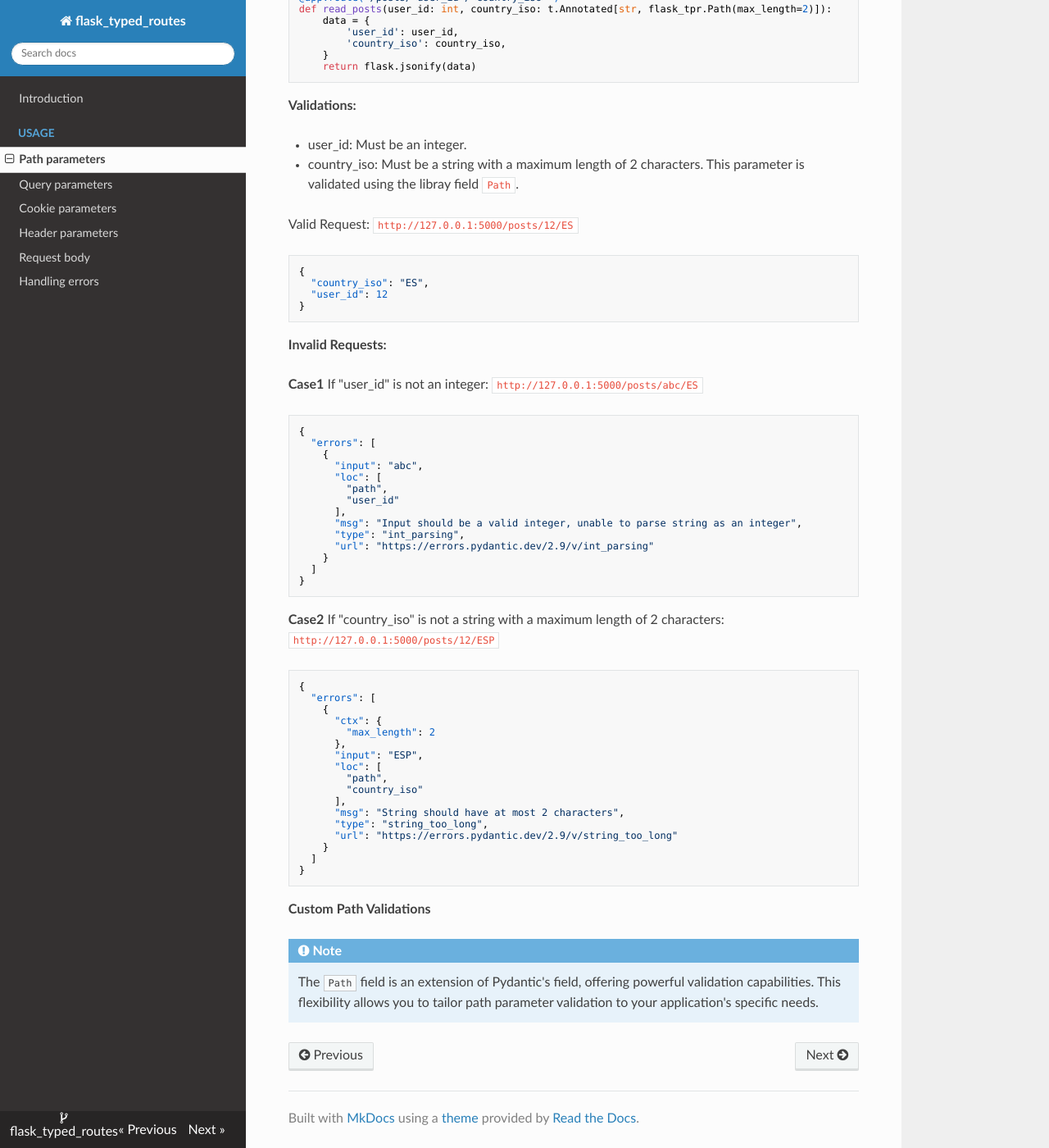
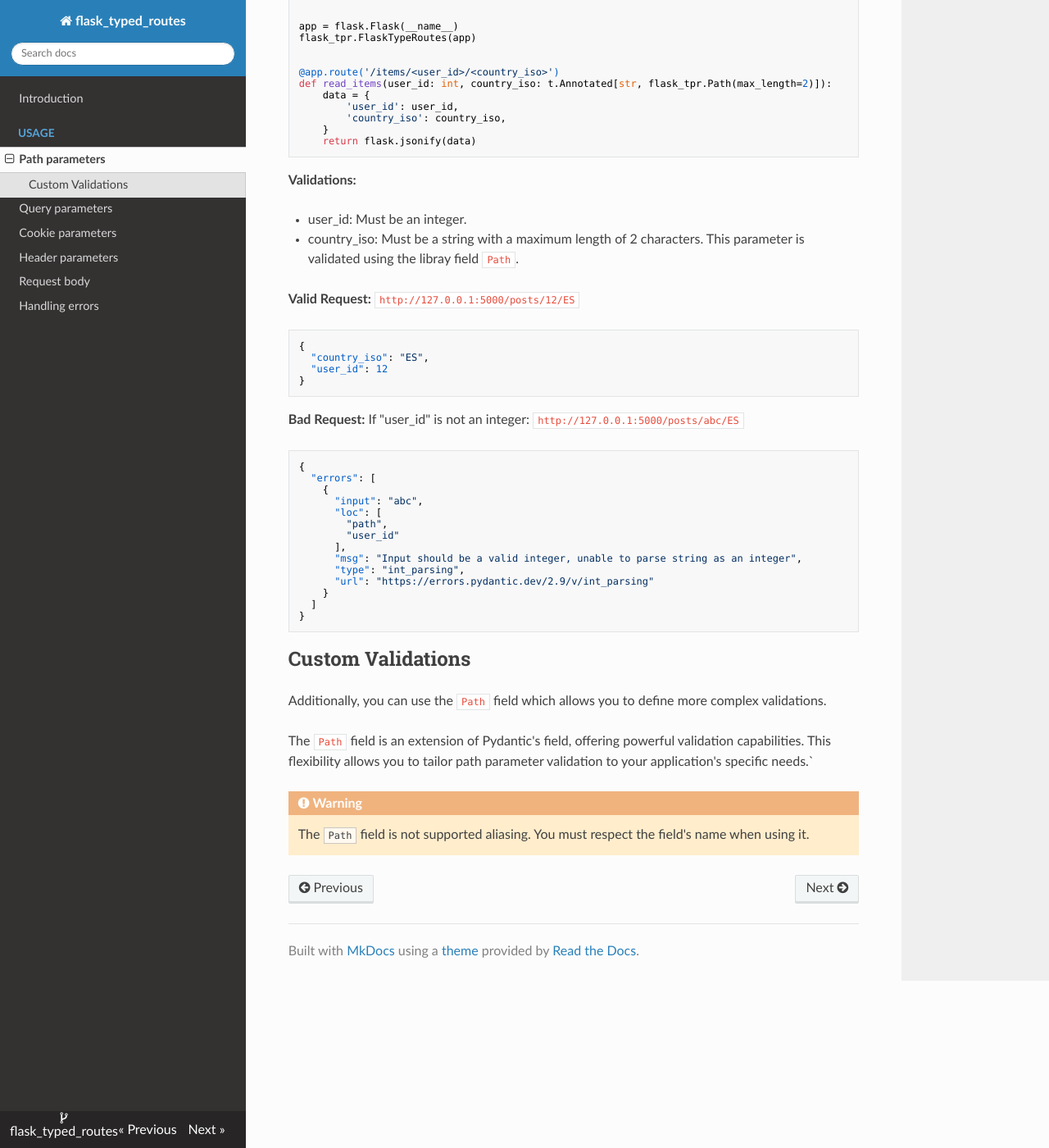
Before and after one commit to rmoralespp/flask_typed_routes, an MkDocs documentation site: the page built from docs/path.md, in a window 1280 px wide and 1400 px high, scrolled down 381 px. Shown: the whole window at 82% size. Built offline with MkDocs 1.6.1, drawn with Linux system fonts in a browser that asks for light colours; nearby versions of some CDN libraries; some of the changed text lies outside the part shown.

````diff
--- a/docs/body.md
+++ b/docs/body.md
@@ -12,10 +12,10 @@ Basic Usage of request Body Validation:
 ```python
 import typing as t
 
+import pydantic
 import flask
-import pydantic
+import flask_typed_routes as flask_tpr
 
-import flask_typed_routes as flask_tpr
 
 app = flask.Flask(__name__)
 flask_tpr.FlaskTypeRoutes(app)
@@ -55,9 +55,7 @@ def update_item(
 - `update_item`: Route that accepts a URL parameter `item_id` that must be an integer. The route also accepts two
   optional JSON body parameters: `title` and `author`. The parameters are validated using the library field `JsonBody`.
 
-**Create a new Item**
-
-Invalid request Body: `POST http://127.0.0.1:5000/items/`
+**Create a new Item:** Invalid request Body `POST http://127.0.0.1:5000/items/`
 
 ```json
 {
@@ -65,7 +63,7 @@ Invalid request Body: `POST http://127.0.0.1:5000/items/`
 }
 ```
 
-Http Response:
+*Http Response:*
 
 ```json
 {
@@ -86,9 +84,7 @@ Http Response:
 }
 ```
 
-**Update an Item**
-
-Invalid request Body: `PUT http://127.0.0.1:5000/items/123`
+**Update an Item:** Invalid request Body `PUT http://127.0.0.1:5000/items/123`
 
 ```json
 {
@@ -96,7 +92,7 @@ Invalid request Body: `PUT http://127.0.0.1:5000/items/123`
 }
 ```
 
-Http Response:
+*Http Response:*
 
 ```json
 {
@@ -115,15 +111,20 @@ Http Response:
 }
 ```
 
-### Using multiple Pydantic Models, `JsonBody` Field with `embed`
+### Multiple Pydantic Models
+
+!!! tip
+    You can use multiple Pydantic models in a single route and validate specific fields in the request body using the
+    `JsonBody` field with the `embed` parameter.
+
 
 ```python
 import typing as t
 
+import pydantic
 import flask
-import pydantic
+import flask_typed_routes as flask_tpr
 
-import flask_typed_routes as flask_tpr
 
 app = flask.Flask(__name__)
 flask_tpr.FlaskTypeRoutes(app)
@@ -154,9 +155,7 @@ def create_item_by_user(
     return flask.jsonify(data)
 ```
 
-**Request Body**
-
-`POST http://127.0.0.1:5000/users/123/items/`
+**Request Body** `POST http://127.0.0.1:5000/users/123/items/`
 
 ```json
 {
@@ -171,7 +170,7 @@ def create_item_by_user(
 }
 ```
 
-**Http Response**
+*Http Response*
 
 ```json
 {
--- a/docs/cookie.md
+++ b/docs/cookie.md
@@ -6,17 +6,20 @@ You can define cookie parameters in the same way as query parameters, with suppo
 import typing as t
 
 import flask
+import flask_typed_routes as flask_tpr
 
-import flask_typed_routes as flask_tpr
 
 app = flask.Flask(__name__)
 flask_tpr.FlaskTypeRoutes(app)
 
 
-@app.route('/posts/')
-def get_posts(session_id: t.Annotated[str, flask_tpr.Cookie(alias="session-id")] = None):
+@app.route('/items/')
+def get_items(session_id: t.Annotated[str, flask_tpr.Cookie(alias="session-id")] = None):
     data = {
         'session_id': session_id,
     }
     return flask.jsonify(data)
 ```
+
+!!! note
+    The alias is used to demonstrate how the library can support Pydantic's Field class.
--- a/docs/header.md
+++ b/docs/header.md
@@ -2,4 +2,24 @@
 
 You can define header parameters in the same way as query/cookie parameters, with support for multiple values.
 
-Documentation Under Development !!!
+```python
+import typing as t
+
+import flask
+import flask_typed_routes as flask_tpr
+
+
+app = flask.Flask(__name__)
+flask_tpr.FlaskTypeRoutes(app)
+
+
+@app.route('/items/')
+def get_items(auth: t.Annotated[str, flask_tpr.Header(alias="Authorization")] = None):
+    data = {
+        'auth': auth,
+    }
+    return flask.jsonify(data)
+```
+
+!!! note
+    The alias is used to demonstrate how the library can support Pydantic's Field class.
--- a/docs/index.md
+++ b/docs/index.md
@@ -29,20 +30,24 @@ pip install flask_typed_routes
 
 ## Getting Started
 
+This tool offers comprehensive validation for various types of request parameters,
+including **Path, Query, Body, Header, and Cookie** parameters.
+
 Example of a simple Flask application using `flask_typed_routes`:
 
-Create a file `posts.py` with:
+Create a file `items.py` with:
 
 ```python
 import flask
 import flask_typed_routes as flask_tpr
 
+
 app = flask.Flask(__name__)
 flask_tpr.FlaskTypeRoutes(app)
 
 
-@app.route('/posts/<user>/')
-def read_user_posts(user: str, skip: int = 0, limit: int = 10):
+@app.get('/items/<user>/')
+def read_items(user: str, skip: int = 0, limit: int = 10):
     # Parameters not included in the "path" are automatically treated as "query" parameters.
     data = {
         'user': user,
@@ -55,10 +60,8 @@ def read_user_posts(user: str, skip: int = 0, limit: int = 10):
 **Run the server with:**
 
 ```bash
-flask --app posts run
+flask --app items run
 ```
-
-**Data conversion:**
 
 Open your browser and go to `http://127.0.0.1:5000/posts/myuser/?skip=20`
 You will see the JSON response as:
@@ -92,3 +95,38 @@ You will see the JSON response with the error details because the `skip` paramet
   ]
 }
 ```
+
+### Example with Pydantic Models
+
+You can also use Pydantic models to validate request data in Flask routes.
+Now let's update the `items.py` file with:
+
+```python
+import pydantic
+import flask
+import flask_typed_routes as flask_tpr
+
+
+app = flask.Flask(__name__)
+flask_tpr.FlaskTypeRoutes(app)
+
+
+class Item(pydantic.BaseModel):
+    name: str
+    description: str = None
+    price: float
+
+
+@app.post('/items/')
+def create_item(item: Item):
+    return flask.jsonify(item.model_dump())
+
+
+@app.put('/items/<item_id>/')
+def update_item(item_id: int, item: Item):
+    return flask.jsonify({'item_id': item_id, **item.model_dump()})
+```
+
+## License
+
+This project is licensed under the [MIT license](LICENSE).
--- a/docs/path.md
+++ b/docs/path.md
@@ -1,7 +1,9 @@
 # Path Parameters
 
-This section demonstrates how to use the library to validate and enforce types for path parameters in your
-Flask application.
+You can validate path parameters in your route by adding type hints to the function signature.
+
+!!! warning
+    If no type hint is provided, the route parameters are not validated.
 
 ```python
 import typing as t
@@ -9,12 +11,13 @@ import typing as t
 import flask
 import flask_typed_routes as flask_tpr
 
+
 app = flask.Flask(__name__)
 flask_tpr.FlaskTypeRoutes(app)
 
 
-@app.route('/posts/<user_id>/<country_iso>')
-def read_posts(user_id: int, country_iso: t.Annotated[str, flask_tpr.Path(max_length=2)]):
+@app.route('/items/<user_id>/<country_iso>')
+def read_items(user_id: int, country_iso: t.Annotated[str, flask_tpr.Path(max_length=2)]):
     data = {
         'user_id': user_id,
         'country_iso': country_iso,
@@ -28,7 +31,7 @@ def read_posts(user_id: int, country_iso: t.Annotated[str, flask_tpr.Path(max_le
 - country_iso: Must be a string with a maximum length of 2 characters. This parameter is validated using the libray
   field `Path`.
 
-Valid Request: `http://127.0.0.1:5000/posts/12/ES`
+**Valid Request:** `http://127.0.0.1:5000/posts/12/ES`
 
 ```json
 {
@@ -37,9 +40,7 @@ Valid Request: `http://127.0.0.1:5000/posts/12/ES`
 }
 ```
 
-**Invalid Requests:**
-
-**Case1** If "user_id" is not an integer: `http://127.0.0.1:5000/posts/abc/ES`
+**Bad Request:** If "user_id" is not an integer: `http://127.0.0.1:5000/posts/abc/ES`
 
 ```json
 {
@@ -58,31 +59,12 @@ Valid Request: `http://127.0.0.1:5000/posts/12/ES`
 }
 ```
 
-**Case2** If "country_iso" is not a string with a maximum length of 2
-characters: `http://127.0.0.1:5000/posts/12/ESP`
+## Custom Validations
 
-```json
-{
-  "errors": [
-    {
-      "ctx": {
-        "max_length": 2
-      },
-      "input": "ESP",
-      "loc": [
-        "path",
-        "country_iso"
-      ],
-      "msg": "String should have at most 2 characters",
-      "type": "string_too_long",
-      "url": "https://errors.pydantic.dev/2.9/v/string_too_long"
-    }
-  ]
-}
-```
+Additionally, you can use the `Path` field which allows you to define more complex validations.
 
-**Custom Path Validations**
+The `Path` field is an extension of Pydantic's field, offering powerful validation capabilities.
+This flexibility allows you to tailor path parameter validation to your application's specific needs.`
 
-!!! note
-    The `Path` field is an extension of Pydantic's field, offering powerful validation capabilities.
-    This flexibility allows you to tailor path parameter validation to your application's specific needs.
+!!! warning
+    The `Path` field is not supported aliasing. You must respect the field's name when using it.
--- a/docs/query.md
+++ b/docs/query.md
@@ -1,20 +1,23 @@
 # Query parameters
 
-Parameters not included in the "path" are automatically treated as "query" parameters.
+Parameters not included in the **path** are automatically treated as **query** parameters.
+
+!!! tip
+    Additionally, you can use the `Query` field which allows you to define more complex validations.
 
 ```python
 import typing as t
 
 import flask
+import flask_typed_routes as flask_tpr
 
-import flask_typed_routes as flask_tpr
 
 app = flask.Flask(__name__)
 flask_tpr.FlaskTypeRoutes(app)
 
 
-@app.route('/posts/')
-def read_posts(needy: str, skip: int = 0, limit: t.Annotated[int, flask_tpr.Query(alias="max", le=100)] = 100):
+@app.route('/items/')
+def read_items(needy: str, skip: int = 0, limit: t.Annotated[int, flask_tpr.Query(alias="max", le=100)] = 100):
     data = {
         'needy': needy,
         'skip': skip,
@@ -23,7 +26,7 @@ def read_posts(needy: str, skip: int = 0, limit: t.Annotated[int, flask_tpr.Quer
     return flask.jsonify(data)
 ```
 
-Explanation:
+**Validations:**
 
 - `needy`: Query parameter that must be included in the request and must be a string.
 - `skip`: Query parameter that is optional and must be an integer. If not included, it defaults to 0.
@@ -33,7 +36,7 @@ Explanation:
 !!! note
     The alias is used to demonstrate how the library can support Pydantic's Field class.
 
-Valid Request: `http://127.0.0.1:5000/posts/?needy=passed&max=20`
+**Valid Request:** `http://127.0.0.1:5000/posts/?needy=passed&max=20`
 
 ```json
 {
@@ -43,9 +46,7 @@ Valid Request: `http://127.0.0.1:5000/posts/?needy=passed&max=20`
 }
 ```
 
-**Invalid Requests:**
-
-**Case1** If "needy" is not included in the request: `http://127.0.0.1:5000/posts/`
+**Bad Request:** If "needy" is not included in the request `http://127.0.0.1:5000/posts/`
 
 ```json
 {
@@ -64,46 +65,20 @@ Valid Request: `http://127.0.0.1:5000/posts/?needy=passed&max=20`
 }
 ```
 
-**Case2** If "limit" (alias: "max") is greater than 100: `http://127.0.0.1:5000/posts/?needy=passed&max=1000`
-
-```json
-{
-  "errors": [
-    {
-      "ctx": {
-        "le": 100
-      },
-      "input": "1000",
-      "loc": [
-        "query",
-        "max"
-      ],
-      "msg": "Input should be less than or equal to 100",
-      "type": "less_than_equal",
-      "url": "https://errors.pydantic.dev/2.9/v/less_than_equal"
-    }
-  ]
-}
-```
-
-## Query parameters using Pydantic models
+## Pydantic models
 
 If you have a group of query parameters that are related, you can create a Pydantic model to declare them.
 
 This would allow you to re-use the model in multiple places and also to declare validations and metadata for all the
 parameters at once.
 
-!!! note
-    `Query` field is only used to declare the query parameters in the function signature, in Pydantic models, you can use
-    the Pydantic's `Field` class to declare constraints and metadata.
-
 ```python
 import typing as t
 
+import pydantic
 import flask
-import pydantic
+import flask_typed_routes as flask_tpr
 
-import flask_typed_routes as flask_tpr
 
 app = flask.Flask(__name__)
 flask_tpr.FlaskTypeRoutes(app)
@@ -141,17 +116,17 @@ Go to `http://127.0.0.1:5000/orders/233/?status=true`
 }
 ```
 
-## Query parameters with multiple values
+## Multiple values
 
-!!! tip
-    If you want to allow a query parameter to have multiple values, you can use the `multi=True` argument in the `Annotated`
+If you want to allow a query parameter to have multiple values, you can use the `multi=True` argument in the `Query`
+field.
 
 ```python
 import typing as t
 
 import flask
+import flask_typed_routes as flask_tpr
 
-import flask_typed_routes as flask_tpr
 
 app = flask.Flask(__name__)
 flask_tpr.FlaskTypeRoutes(app)
--- a/pyproject.toml
+++ b/pyproject.toml
@@ -1,6 +1,6 @@
 [project]
 name = "flask_typed_routes"
-version = "0.0.1-beta.5"
+version = "0.0.1"
 description = "Validate Flask request parameters effortlessly with Pydantic"
 readme = "README.md"
 license = { file = "LICENSE" }
@@ -10,8 +10,6 @@ requires-python = ">=3.10"
 classifiers = [
     "Programming Language :: Python",
     "Programming Language :: Python :: 3 :: Only",
-    "Programming Language :: Python :: 3.8",
-    "Programming Language :: Python :: 3.9",
     "Programming Language :: Python :: 3.10",
     "Programming Language :: Python :: 3.11",
     "Programming Language :: Python :: 3.12",
````
Also changed, not shown: other parts of docs/index.md (+2 -1 lines), README.md (+42 -9 lines), 7 other files.
